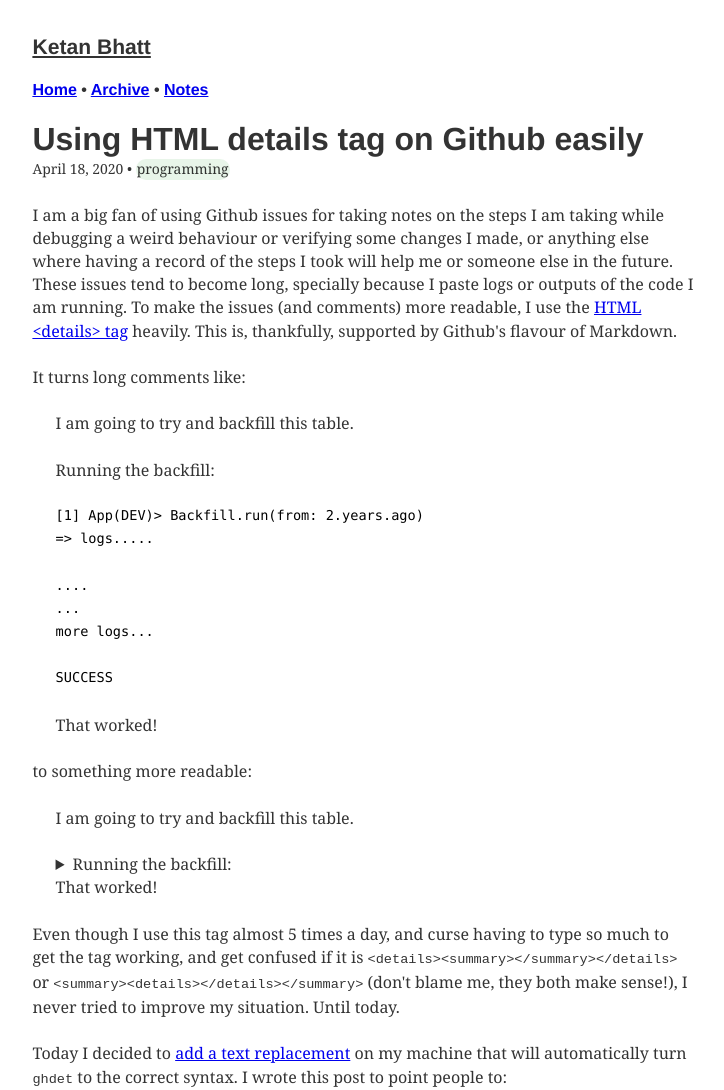
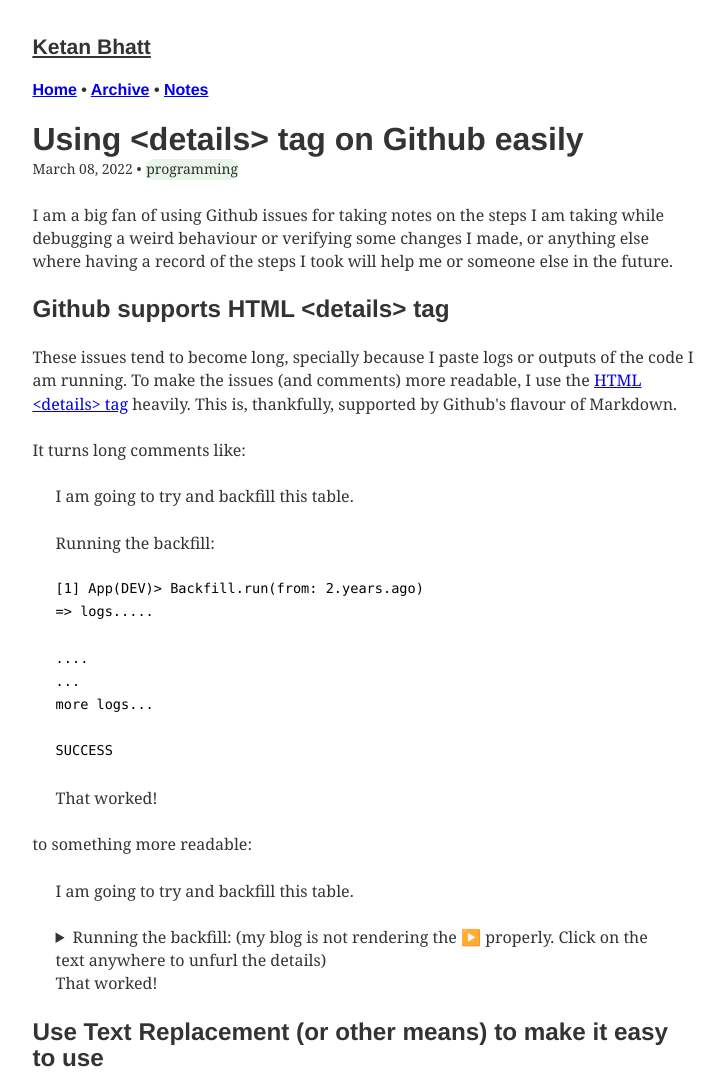
Before and after one commit to ketanbhatt/ketanbhatt.com, a Gatsby site: page /github-details-summary/ in a window 1280 px wide. Shown: the top 1090 px of the page, without its empty margins (277-1001 px from the left). Built offline with nearby package versions, Linux system fonts and the light colour scheme; Gatsby itself is replaced by a stand-in of ours; some packages are replaced by stand-ins of ours; what typography-theme-github would draw is missing.

Commit message:
Update and rename content/blog/github-details-summary.md to content/blog/github-details-summary/index.md

````diff
--- a/content/blog/github-details-summary.md
+++ b/content/blog/github-details-summary/index.md
@@ -1,10 +1,13 @@
 ---
-title: "Using HTML details tag on Github easily"
-date: "2020-04-18"
+title: "Using <details> tag on Github easily"
+date: "2022-03-08"
 category: programming
 ---
 
 I am a big fan of using Github issues for taking notes on the steps I am taking while debugging a weird behaviour or verifying some changes I made, or anything else where having a record of the steps I took will help me or someone else in the future.
+
+## Github supports HTML \<details\> tag
+
 These issues tend to become long, specially because I paste logs or outputs of the code I am running. To make the issues (and comments) more readable, I use the [HTML \<details\> tag][1] heavily. This is, thankfully, supported by Github's flavour of Markdown.
 
 It turns long comments like:
@@ -26,12 +29,13 @@
 >
 >That worked!
 
+
 to something more readable:
 
 > I am going to try and backfill this table.
 >
 > <details>
-> <summary>Running the backfill:</summary>
+> <summary>Running the backfill: (my blog is not rendering the ▶️ properly. Click on the text anywhere to unfurl the details)</summary>
 >
 > ```rb
 > [1] App(DEV)> Backfill.run(from: 2.years.ago)
@@ -47,6 +51,9 @@
 >
 > That worked!
 
+
+## Use Text Replacement (or other means) to make it easy to use
+
 Even though I use this tag almost 5 times a day, and curse having to type so much to get the tag working, and get confused if it is `<details><summary></summary></details>` or `<summary><details></details></summary>` (don't blame me, they both make sense!), I never tried to improve my situation. Until today.
 
 Today I decided to [add a text replacement][2] on my machine that will automatically turn `ghdet` to the correct syntax. I wrote this post to point people to:
````
